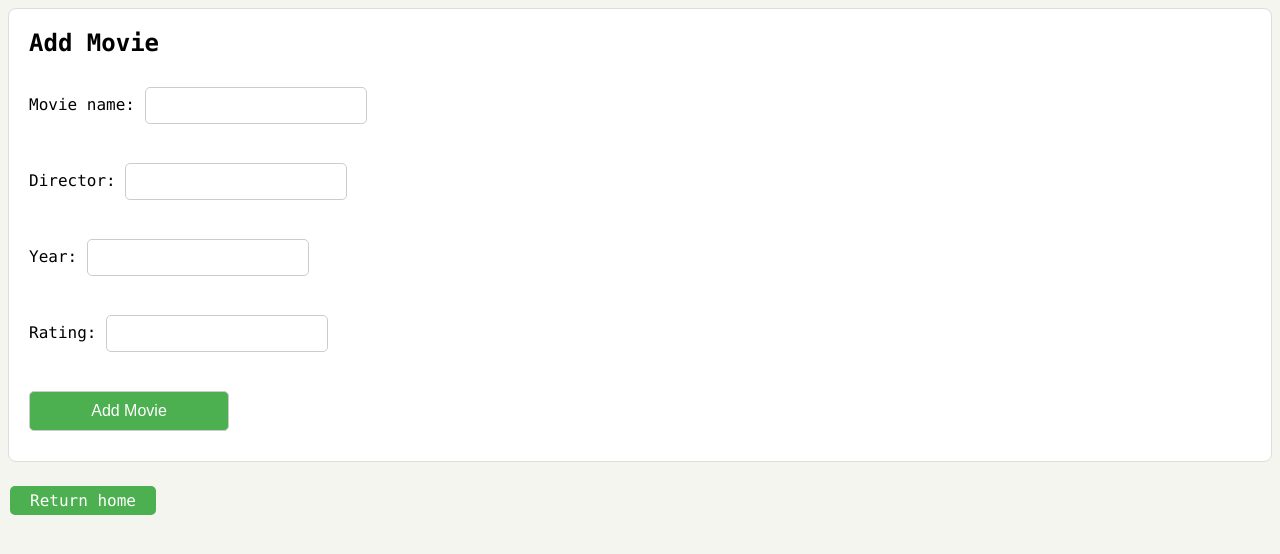
After one commit to VeronicaLobos/MoviWeb-App, a Flask app: page /users/1/add_movie in a window 1280 px wide. The commit adds this page. Shown: the top 554 px of the page. Run offline with Flask 3, Linux system fonts and the light colour scheme.

Commit message:
Implemented templates for /home, /users, /add_user, /add_movie Endpoints and style file; /, /users, and /add_user Enpoints are functional

```diff
--- /dev/null
+++ b/_static/style.css
@@ -0,0 +1,105 @@
+body {
+  background: #F5F5F0;
+  color: black;
+  font-family: Monaco;
+}
+
+h1 {
+    text-align: center;
+    color: #000000;
+}
+
+
+.list-books-title {
+  padding: 10px 0;
+  background: #FFC300;
+  color: #F5F5F0;
+  text-align: center;
+  font-size: 16pt;
+}
+
+.books-grid {
+  list-style-type: none;
+  padding: 0;
+  margin: 0;
+  margin-top: 20px;
+  display: flex;
+  justify-content: center;
+  flex-wrap: wrap;
+  gap: 20px;
+}
+
+.book-grid article {
+  padding: 10px 15px;
+  text-align: center;
+}
+
+.book {
+  width: 140px;
+  padding: 10px 5px 5px 15px;
+  background: #EFF1CF;
+}
+
+.book-title,
+.book-year,
+.book-author {
+  font-size: 0.8em;
+  text-align: center;
+}
+
+.book-title {
+  margin-top: 10px;
+}
+
+.book-year {
+  color: #999;
+}
+
+.book-cover {
+    box-shadow: 0 3px 6px rgba(0, 0, 0, 0.16), 0 3px 6px rgba(0, 0, 0, 0.23);
+    width: 128px;
+    height: 193px;
+}
+
+
+.button {
+    background-color: #4CAF50; /*green*/
+    border: none;
+    color: white;
+    padding: 5px 20px;
+    text-align: center;
+    text-decoration: none;
+    display: inline-block;
+    font-size: 16px;
+    margin: 4px 2px;
+    cursor: pointer;
+    border-radius: 5px;
+}
+
+.button:hover {
+    background-color: #45a049;
+}
+
+.form {
+    background-color: #FFF;
+    border: 1px solid #DDD;
+    padding: 20px;
+    margin-bottom: 20px;
+    border-radius: 8px;
+}
+
+.form h2 {
+    margin-top: 0;
+}
+
+ .form input {
+    margin: 10px 0;
+    width: 200px;
+    padding: 10px;
+    border: 1px solid #ccc;
+    border-radius: 5px;
+}
+
+.form-message {
+    text-align: center;
+}
--- a/app.py
+++ b/app.py
@@ -15,6 +15,7 @@ by calling the methods of the DataManagerSQLite class:
 
 from flask import Flask, jsonify, request, render_template
 import os
+import webbrowser
 from data_models import db, User, Movie
 from datamanager.data_manager_sqlite import DataManagerSQLite
 
@@ -49,20 +50,23 @@ def home():
     """
     Renders the home page of the application.
     """
-    return jsonify({"message": "Welcome to the Movie Web App!"}), 200
+    message = "Welcome to the Movie Web App!"
+
+    return render_template('home.html', message=message)
 
 
-@app.route('/users')
-def list_user():
+@app.route('/users') ## Works ######
+def list_users():
     """
     Returns a list of all users in the database.
     """
-    users_list = data_manager.get_all_users()
+    user_list = data_manager.get_all_users()
 
-    if users_list:
-        return jsonify([user.user_name for user in users_list]), 200
+    if user_list:
+        return render_template('users.html', user_list=user_list), 200
     else:
-        return jsonify({"message": "No users found."}), 404
+        message = "No users found."
+        return render_template('users.html', message=message), 404
 
 
 @app.route('/users/<int:user_id>')
@@ -86,12 +90,12 @@ def list_user_movies():
         return jsonify({"message": "No movies found for this user."}), 404
 
 
-@app.route('/add_user', methods=['GET', 'POST'])
+@app.route('/add_user', methods=['GET', 'POST']) ## Works ######
 def add_user():
     """
     Adds a new user to the database.
 
-    If a GET request is made, it renders the add_user.html template.
+    If a GET request is made, it renders the  add_user.html template.
 
     If a POST request is made, it retrieves the user data from the request,
     creates a new User object with it, and adds it to the database by calling
@@ -110,16 +114,84 @@ def add_user():
         # Check if the user already exists, if not, add the user
         if new_user_exists:
             # new_user_exists is True if the user was added successfully
-            return jsonify({"message": f"User {new_user_obj.user_name} added successfully!"}), 201
+            message = f"User {new_user_obj.user_name} added successfully!"
+            return render_template('add_user.html', message=message), 201
         else:
             # new_user_exists is None if the user already exists
-            return jsonify({"message": f"User {new_user_obj.user_name} already exists."}), 400
+            message = f"User {new_user_obj.user_name} already exists."
+            return render_template('add_user.html', message=message), 400
 
     return render_template('add_user.html')
 
 
+@app.route('/users/<int:user_id>/add_movie', methods=['GET', 'POST'])
+def add_movie(user_id):
+    """
+    Adds a new movie to the database.
+
+    If a GET request is made, it renders the add_movie.html template.
+
+    If a POST request is made, it passes the user ID from the request URL to check
+    if the user exists in the database. If the user exists,
+    it retrieves the movie data from the request form,
+    creates a new Movie object with it, and adds it to the database by calling
+    the add_movie method of the DataManagerSQLite instance.
+
+    Returns a JSON response with a success message,
+    or an error message if the movie already exists.
+    """
+    if request.method == 'POST':
+
+        ## Check if the user exists
+        users_list = data_manager.get_all_users()
+        for user in users_list:
+            if user.user_id == user_id:
+                break
+            else:
+                return jsonify({"message": "User does not exist."}), 404
+
+        ## If the user exists, get the data from the form and create a new Movie object
+        new_movie_obj = Movie(
+            movie_name=request.form.get('movie_name'),
+            director=request.form.get('director'),
+            year=request.form.get('year'),
+            rating=request.form.get('rating'),
+        )
+
+        # Call the add_movie method to add the new movie to the database
+        new_movie_exists = data_manager.add_movie(new_movie_obj)
+
+        # Check if the movie already exists, if not, add the movie
+        if new_movie_exists:
+            # new_movie_exists is True if the movie was added successfully
+            return jsonify({"message": f"Movie {new_movie_obj.movie_name} added successfully!"}), 201
+        else:
+            # new_movie_exists is None if the movie already exists
+            return jsonify({"message": f"Movie {new_movie_obj.movie_name} already exists."}), 400
+
+    return render_template('add_movie.html')
+
+
+@app.route('/users/<int:user_id>/update_movie/<int:movie_id>', methods=['GET', 'POST'])
+def update_movie(user_id, movie_id):
+    """
+    This route will display a form allowing for the updating
+    of details of a specific movie in a user’s list.
+    """
+    pass
+
+
+@app.route('/users/<int:user_id>/delete_movie/<int:movie_id>', methods=['GET'])
+def delete_movie(user_id, movie_id):
+    """
+    Upon visiting this route, a specific movie will be removed
+    from a user’s favorite movie list.
+    """
+    pass
 
 
 if __name__ == '__main__':
-    # Run the Flask application
-    app.run(debug=True)
+    # Run the Flask application and open the web browser
+    url = 'http://127.0.0.1:5002/'
+    webbrowser.open_new(url)
+    app.run(port=5002, debug=True)
--- /dev/null
+++ b/templates/add_movie.html
@@ -0,0 +1,32 @@
+<!DOCTYPE html>
+<html lang="en">
+<head>
+    <meta charset="UTF-8">
+    <title>Title</title>
+    <link rel="stylesheet" type="text/css" href="{{ url_for('static', filename='style.css') }}">
+</head>
+<body>
+    <div class="form" id="Form">
+        <h2>Add Movie</h2>
+        <form action="/add_user" method="POST">
+            <label for="movie_name">Movie name:</label>
+            <input type="text" id="movie_name" name="movie_name" required><br><br>
+            <label for="director">Director:</label>
+            <input type="text" id="director" name="director"><br><br>
+            <label for="year">Year:</label>
+            <input type="text" id="year" name="year"><br><br>
+            <label for="rating">Rating:</label>
+            <input type="text" id="rating" name="rating"><br><br>
+            <input type="submit" value="Add Movie" class="button">
+        </form>
+    </div>
+    {% if message %}
+    <div id="Message">
+        <p>{{ message }}</p>
+    </div>
+    {% endif %}
+    <div id="links">
+        <a href="/" class="button">Return home</a><br>
+    </div>
+</body>
+</html>
```
Also changed, not shown: datamanager/data_manager_sqlite.py (+17 -3 lines), templates/add_user.html (+10 -0 lines), templates/home.html (added, +15 -0 lines), templates/users.html (added, +21 -0 lines), data/moviewebapp.sqlite.
